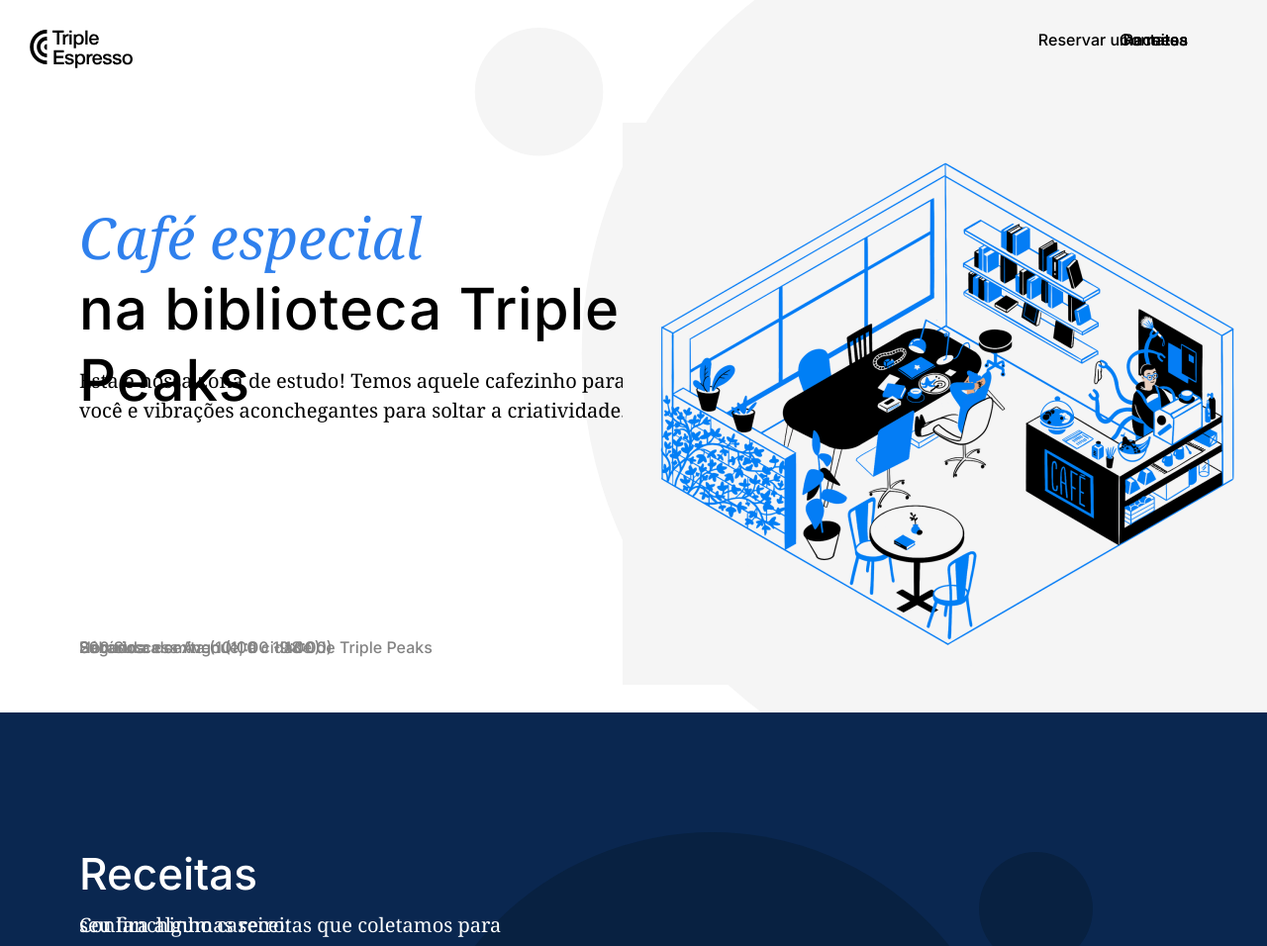
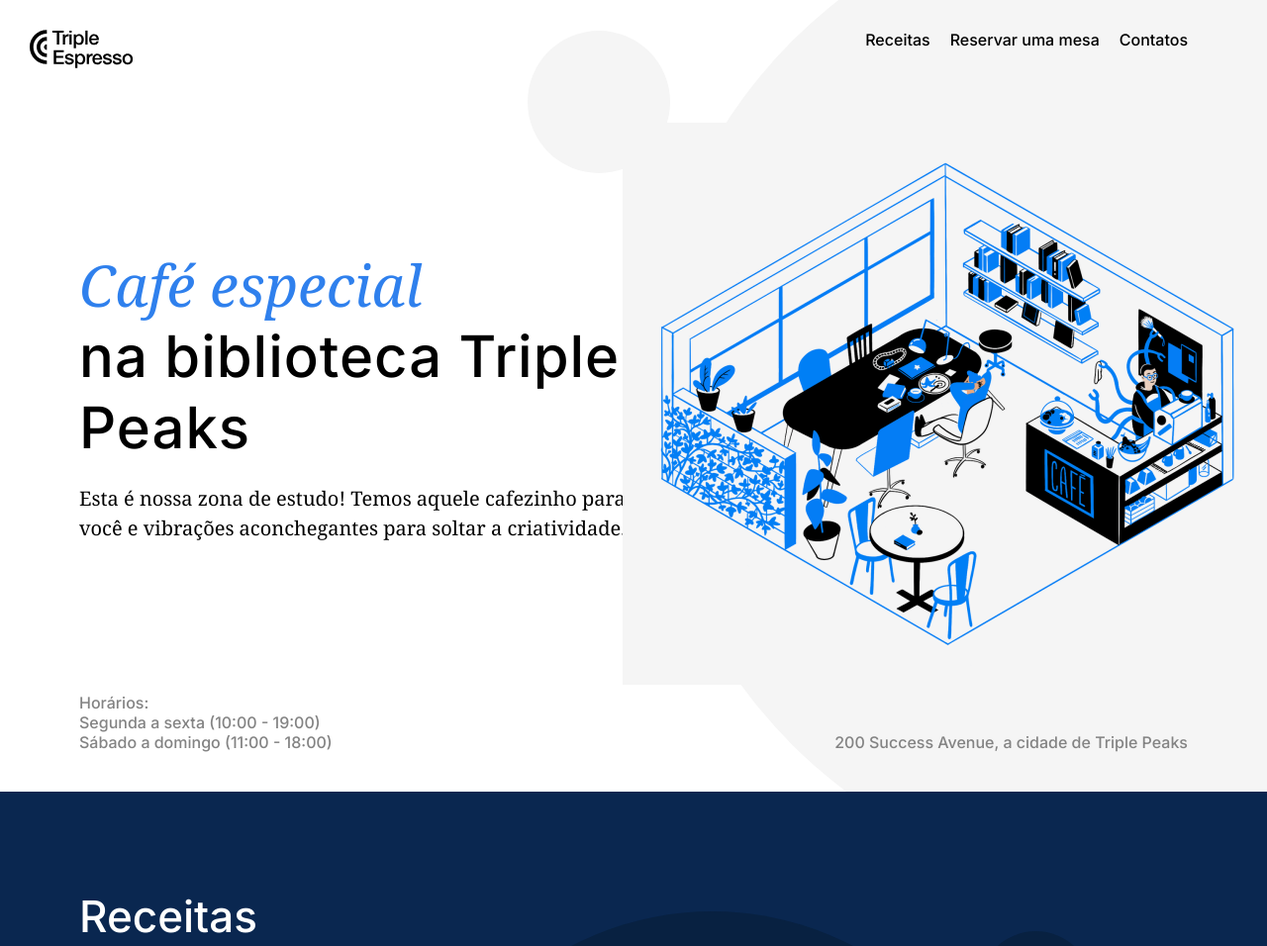
Before and after one commit to oleodias/web_project_coffeeshop, a plain HTML site: page index.html in a window 1280 px wide. Shown: the top 956 px of the page at 99% size. Drawn offline with Linux system fonts and the light colour scheme.

Commit message:
Finalizo header

```diff
--- a/blocks/header.css
+++ b/blocks/header.css
@@ -4,24 +4,23 @@
   background-size: cover;
   background-repeat: no-repeat;
   min-height: 720px;
-  max-height: 800px;
+  height: 800px;
   display: flex;
-  position: relative;
+  flex-direction: column;
 }
 
 .header__image {
-  max-width: 646px;
-  max-height: 568px;
+  width: 646px;
+  height: 568px;
+  display: flex;
+  align-self: center;
   position: absolute;
   right: 5px;
   top: 124px;
-  display: flex;
 }
 
 .header__title {
-  position: absolute;
-  left: 80px;
-  top: 183px;
+  margin-top: 183px;
   max-width: 709px;
 }
 
@@ -57,24 +56,26 @@
   font-weight: normal;
   font-size: 20px;
   line-height: 30px;
-  position: absolute;
-  left: 80px;
-  top: 350px;
+  margin: 0 auto;
 }
 
 .header__footer {
   display: flex;
+  justify-content: space-between;
+  align-items: flex-end;
+  margin-top: auto;
+  margin-bottom: 40px;
 }
 
 .header__paragraph {
   list-style-type: none;
-  position: absolute;
-  left: 80px;
-  bottom: 40px;
   font-family: "Inter";
   font-size: normal;
   font-weight: 500;
   font-size: 16px;
   line-height: 20px;
   color: #838383;
+  margin: 0 auto;
+  margin-left: 80px;
+  margin-right: 80px;
 }
--- a/blocks/nav.css
+++ b/blocks/nav.css
@@ -2,11 +2,6 @@
 }
 
 .nav__logo {
-  position: absolute;
-  left: 30px;
-  top: 30px;
-  max-width: 105px;
-  max-height: 39px;
 }
 
 .nav__links {
@@ -23,9 +18,6 @@
 }
 
 .nav__link {
-  position: absolute;
-  right: 80px;
-  top: 30px;
   text-decoration: none;
   color: inherit;
   display: flex;
--- a/blocks/recipes.css
+++ b/blocks/recipes.css
@@ -2,11 +2,11 @@
   background-image: url(/web_project_coffeeshop/images/background_recipes.svg);
   background-color: #0a2750;
   background-size: cover;
-  position: relative;
   height: 100vh;
   color: #ffffff;
   display: flex;
   height: 858px;
+  flex-direction: column;
 }
 
 .recipes__title {
@@ -16,9 +16,8 @@
   font-size: 44px;
   line-height: 52px;
   max-width: 580px;
-  position: absolute;
-  left: 80px;
-  top: 100px;
+  margin-left: 80px;
+  margin-top: 100px;
 }
 
 .recipes__subtitle {
@@ -28,19 +27,19 @@
   font-weight: normal;
   font-size: 20px;
   line-height: 30px;
-  position: absolute;
-  left: 80px;
-  top: 180px;
+  margin-top: 24px;
+  margin-left: 80px;
 }
 
 .recipes__videos {
   list-style-type: none;
   display: flex;
-  position: absolute;
   left: 50%;
   transform: translateX(-50%);
   gap: 40px;
-  top: 325px;
+  margin: 0 auto;
+  margin-top: 80px;
+  margin-bottom: 215px;
 }
 
 .recipes__item {
--- a/index.html
+++ b/index.html
@@ -1,4 +1,4 @@
-<!DOCTYPE html>
+<!doctype html>
 <html lang="pt">
   <head>
     <meta charset="UTF-8" />
@@ -88,9 +88,18 @@
                 class="recipes__iframe"
                 src="https://www.youtube.com/embed/j6VlT_jUVPc?si=t9Dit_ycAKzfsuVp"
                 title="YouTube video player"
-                allow="accelerometer; autoplay; clipboard-write; encrypted-media; gyroscope; picture-in-picture; web-share"
+                allow="
+                  accelerometer;
+                  autoplay;
+                  clipboard-write;
+                  encrypted-media;
+                  gyroscope;
+                  picture-in-picture;
+                  web-share;
+                "
                 referrerpolicy="strict-origin-when-cross-origin"
                 allowfullscreen
+                alt="Vídeo do Youtube"
               ></iframe>
               <div class="recipes__caption">
                 <p class="recipes__caption-first-words">Receita Aeropress</p>
@@ -102,9 +111,18 @@
                 class="recipes__iframe"
                 src="https://www.youtube.com/embed/st571DYYTR8?si=_9GHKzTRg5Du6lI9"
                 title="YouTube video player"
-                allow="accelerometer; autoplay; clipboard-write; encrypted-media; gyroscope; picture-in-picture; web-share"
+                allow="
+                  accelerometer;
+                  autoplay;
+                  clipboard-write;
+                  encrypted-media;
+                  gyroscope;
+                  picture-in-picture;
+                  web-share;
+                "
                 referrerpolicy="strict-origin-when-cross-origin"
                 allowfullscreen
+                alt="Vídeo do Youtube"
               ></iframe>
               <div class="recipes__caption">
                 <p class="recipes__caption-first-words">
--- a/pages/index.css
+++ b/pages/index.css
@@ -27,20 +27,22 @@
   background-size: cover;
   background-repeat: no-repeat;
   min-height: 720px;
-  max-height: 800px;
+  height: 800px;
   display: flex;
-  position: relative;
+  flex-direction: column;
 }
 
 .nav {
+  display: flex;
+  justify-content: space-between;
+  margin-right: 80px;
+  margin-left: 30px;
+  margin-top: 30px;
 }
 
 .nav__logo {
-  position: absolute;
-  left: 30px;
-  top: 30px;
-  max-width: 105px;
-  max-height: 39px;
+  width: 105px;
+  height: 39px;
 }
 
 .nav__links {
@@ -51,34 +53,29 @@
   font-weight: 500;
   font-size: 16px;
   line-height: 20px;
-  padding: 0; /* Remover padding padrão de ul */
-  margin: 0; /* Remover margem padrão de ul */
   column-gap: 20px;
 }
 
 .nav__link {
-  position: absolute;
-  right: 80px;
-  top: 30px;
   text-decoration: none;
   color: inherit;
   display: flex;
 }
 
 .header__image {
-  max-width: 646px;
-  max-height: 568px;
+  width: 646px;
+  height: 568px;
+  display: flex;
+  align-self: center;
   position: absolute;
   right: 5px;
   top: 124px;
-  display: flex;
 }
 
 .header__title {
-  position: absolute;
-  left: 80px;
-  top: 183px;
+  margin-top: 183px;
   max-width: 709px;
+  margin-left: 80px;
 }
 
 .header__title span {
@@ -113,37 +110,37 @@
   font-weight: normal;
   font-size: 20px;
   line-height: 30px;
-  position: absolute;
-  left: 80px;
-  top: 350px;
+  margin-left: 80px;
 }
 
 .header__footer {
   display: flex;
+  justify-content: space-between;
+  align-items: flex-end;
+  margin-bottom: 40px;
 }
 
 .header__paragraph {
   list-style-type: none;
-  position: absolute;
-  left: 80px;
-  bottom: 40px;
   font-family: "Inter";
   font-size: normal;
   font-weight: 500;
   font-size: 16px;
   line-height: 20px;
   color: #838383;
+  margin: 0 auto;
+  margin-left: 80px;
+  margin-right: 80px;
 }
 
 .recipes {
   background-image: url(/web_project_coffeeshop/images/background_recipes.svg);
   background-color: #0a2750;
   background-size: cover;
-  position: relative;
-  height: 100vh;
   color: #ffffff;
+  height: 858px;
   display: flex;
-  height: 858px;
+  flex-direction: column;
 }
 
 .recipes__title {
@@ -153,9 +150,6 @@
   font-size: 44px;
   line-height: 52px;
   max-width: 580px;
-  position: absolute;
-  left: 80px;
-  top: 100px;
 }
 
 .recipes__subtitle {
@@ -165,19 +159,16 @@
   font-weight: normal;
   font-size: 20px;
   line-height: 30px;
-  position: absolute;
-  left: 80px;
-  top: 180px;
 }
 
 .recipes__videos {
   list-style-type: none;
   display: flex;
-  position: absolute;
-  left: 50%;
   transform: translateX(-50%);
   gap: 40px;
-  top: 325px;
+  margin: 0 auto;
+  margin-top: 80px;
+  margin-bottom: 215px;
 }
 
 .recipes__item {
@@ -190,7 +181,6 @@
   border: none;
   width: 480px;
   height: 273px;
-  display: block;
 }
 
 .recipes__caption {
```
